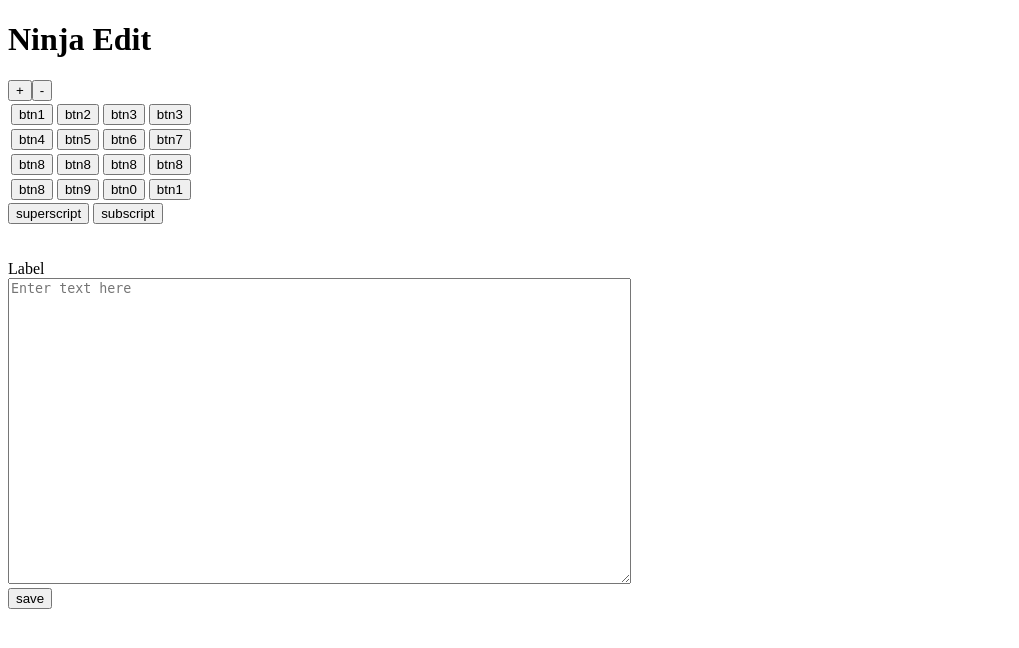
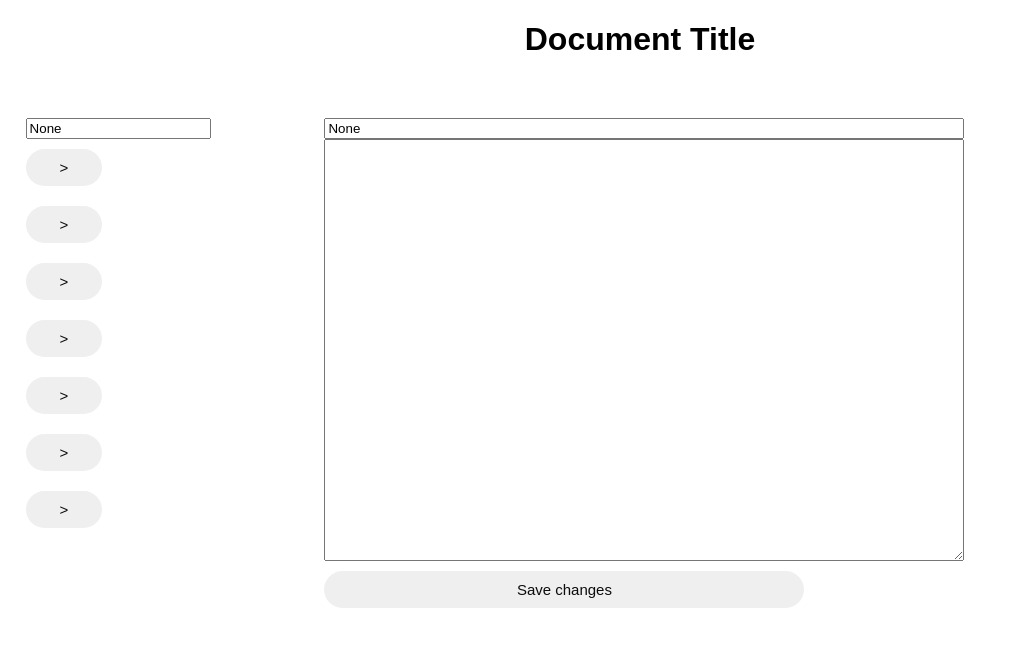
Before and after one commit to EarliestHippo27/note-ninja, a Flask app: page /edit in a window 1280 px wide. Shown: the top 648 px of the page, without its empty margins (0-1019 px from the left). Run offline with Flask 3, Linux system fonts and the light colour scheme; a user stored in the database is signed in.

Commit message:
got doc editor to pass id and stuff

```diff
--- a/NoteNinjabackend/static/styles/styles.css
+++ b/NoteNinjabackend/static/styles/styles.css
@@ -32,13 +32,6 @@ body
 
 }
 
-.edit-doc
-{
-    border-radius: 12px;
-    width: 100px;
-    height: 100px;
-}
-
 button
 {
     color: #0c0c0c;
@@ -56,3 +49,39 @@ img
 {
     width: 75px;
 }
+
+.title
+{
+    text-align: center;
+}
+
+.container
+{
+    margin-left: 15%;
+    display: inline-flex;
+    flex-direction: column;
+    flex-wrap: nowrap;
+    height: 500px;
+    width: 50%;
+}
+
+.symbol-array
+{   margin-top: 3%;
+    margin-left: 2%;
+    display: inline-flex;
+    width: 8%;
+    flex-wrap: wrap;
+}
+
+.symbol
+{
+    height: 30px;
+    width: 30px;
+    font-size: small;
+    background-color: white;
+}
+
+.edit-box
+{
+    height: 100%;
+}
--- a/NoteNinjabackend/templates/edit.html
+++ b/NoteNinjabackend/templates/edit.html
@@ -3,82 +3,29 @@
 <head>
     <meta charset="UTF-8">
     <meta name="viewport" content="width=device-width, initial-scale=1.0">
-    <title>Document</title>
-</head>
-<body>
-    <!--document / page title-->
-    <h1>Ninja Edit</h1>
+    <title>Ninja Editor</title>
+    <link href="{{ url_for('static',filename='styles/styles.css') }}" rel="stylesheet">
+<body class>
 
+    <h1 class="title">Document Title</h1>
 
-    <!--font selection menu-->
-    <form method="post" action="" style="float: left;">
-        <input type="hidden" value="+" style="display: none;">
-        <button type="submit" value="">+</button>
-    </form>
-    <form method="post" action="">
-        <input type="hidden" value="-" style="display: none;">
-        <button type="submit" value="">-</button>
+    <form action = "" method="post" class="symbol-array">
+        <input name="docID" value="{{query}}">
+        <button name="greater-than-button" symbol value=">" type="submit"> &gt; </button>
+        <button name="greater-than-button" symbol value=">" type="submit"> &gt; </button>
+        <button name="greater-than-button" symbol value=">" type="submit"> &gt; </button>
+        <button name="greater-than-button" symbol value=">" type="submit"> &gt; </button>
+        <button name="greater-than-button" symbol value=">" type="submit"> &gt; </button>
+        <button name="greater-than-button" symbol value=">" type="submit"> &gt; </button>
+        <button name="greater-than-button" symbol value=">" type="submit"> &gt; </button>
     </form>
 
-
-    <!--table of insertable symbols-->
-    <form>
-    <table>
-        <tbody>
-            <tr>
-                <td>
-                    <form method="post" action="">
-                        <input type="hidden" value="-" style="display: none;">
-                        <button type="submit" value="">btn1</button>
-                    </form>
-                </td>
-                <td><button>btn2</button></td>
-                <td><button>btn3</button></td>
-                <td><button>btn3</button></td>
-            </tr>
-            <tr>
-                <td><button>btn4</button></td>
-                <td><button>btn5</button></td>
-                <td><button>btn6</button></td>
-                <td><button>btn7</button></td>
-            </tr>
-            <tr>
-                <td><button type="submit" value="">btn8</button></td>
-                <td><button type="submit" value="">btn8</button></td>
-                <td><button type="submit" value="">btn8</button></td>
-                <td><button type="submit" value="">btn8</button></td>
-
-            </tr>
-            <tr>
-                <td><button>btn8</button></td>
-                <td><button>btn9</button></td>
-                <td><button>btn0</button></td>
-                <td><button>btn1</button></td>
-            </tr>
-        </tbody>
-    </table>
-    </form>
-    <tr>
-        <form>
-        <td><button type="submit">superscript</button></td>
-        <td><button type="submit">subscript</button></td>
-        </form>
-    </tr>
-    <br>
-    <br>
-
-    <!--text input form-->
-    <form>
-    <label for="text-box">Label</label>
-    <br>
-    <textarea id="freeform" name="freeform" rows="20" cols="75" placeholder="Enter text here"></textarea>
-    <br>
-    <button>save</button>
+    <form action = "" method="post" class="container">
+        <input name="docID" value="{{query}}">
+        <textarea class="edit-box" name="edit-box" id="" cols="30" rows="10" >
+            </textarea>
+        <button name="submit-button" type="submit" value="save">Save changes</button>
     </form>
 
-
-
-
-    <!--save / submit button-->
 </body>
 </html>
--- a/NoteNinjabackend/views.py
+++ b/NoteNinjabackend/views.py
@@ -1,4 +1,4 @@
-from flask import Blueprint, render_template, request, redirect
+from flask import Blueprint, render_template, request, redirect, url_for
 from flask_login import login_required, current_user
 from .models import *
 
@@ -10,7 +10,8 @@ def home():
     data = request.form
     submitType = request.form.get("submitType")
     docID = request.form.get("docID")
-    print(data)
+    var = {"docID":docID}
+    # print(data)
     if request.method == "GET":
         # print(db.session.get(User,current_user.id).documents)
         return render_template("home.html", query=db.session.get(User,current_user.id).documents)
@@ -28,7 +29,7 @@ def home():
             db.session.commit()
             return redirect("/")
         if submitType == "edit":
-            return redirect("/")
+            return redirect(url_for("views.show_editor", **var))
         if submitType == "delete":
             doc = db.session.get(Document, docID)
             db.session.delete(doc)
@@ -36,6 +37,14 @@ def home():
             return redirect("/")
     return render_template("home.html")
 
-@views.route('/edit')
+@views.route('/edit', methods=['GET', 'POST'])
+@login_required
 def show_editor():
-    return render_template("edit.html")
+    docID = request.args.get("docID")
+    if request.method == "POST":
+        symbol = request.form.get("greater-than-button")
+        docID = request.form.get("docID")
+        write = request.form.get("edit-box")
+        data = request.form
+        print(data)
+    return render_template("edit.html", query=docID)
```
